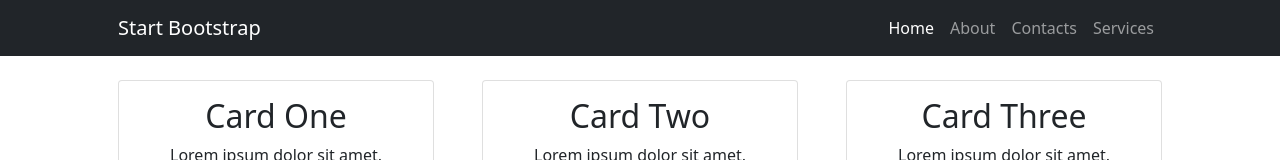
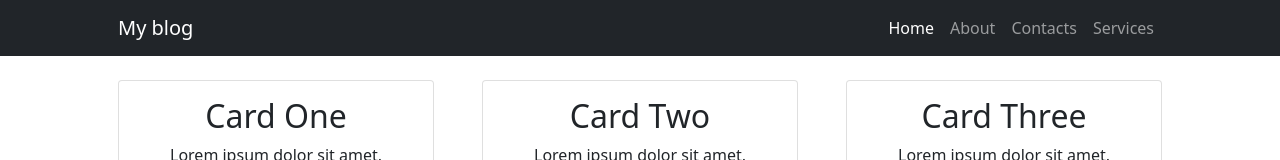
Before and after one commit to sajib-4414/BlogApp-React-Front-End, a React (Create React App) app: page / in a window 1280 px wide. Shown: the top 160 px of the page. Built offline with nearby package versions, Linux system fonts and the light colour scheme.

Commit message:
fixed logo name in the nav bar

```diff
--- a/src/components/NavigationBar.js
+++ b/src/components/NavigationBar.js
@@ -1,9 +1,9 @@
-import {NavLink} from 'react-router-dom';
+import {NavLink, Link} from 'react-router-dom';
 function NavigationBar(){
     return(
         <nav className="navbar navbar-expand-lg navbar-dark bg-dark">
             <div className="container px-5">
-                <a className="navbar-brand" href="#!">Start Bootstrap</a>
+                <Link className="navbar-brand" to={'/'}>My blog</Link>
                 <button className="navbar-toggler" type="button" data-bs-toggle="collapse"
                         data-bs-target="#navbarSupportedContent" aria-controls="navbarSupportedContent"
                         aria-expanded="false" aria-label="Toggle navigation"><span
```
